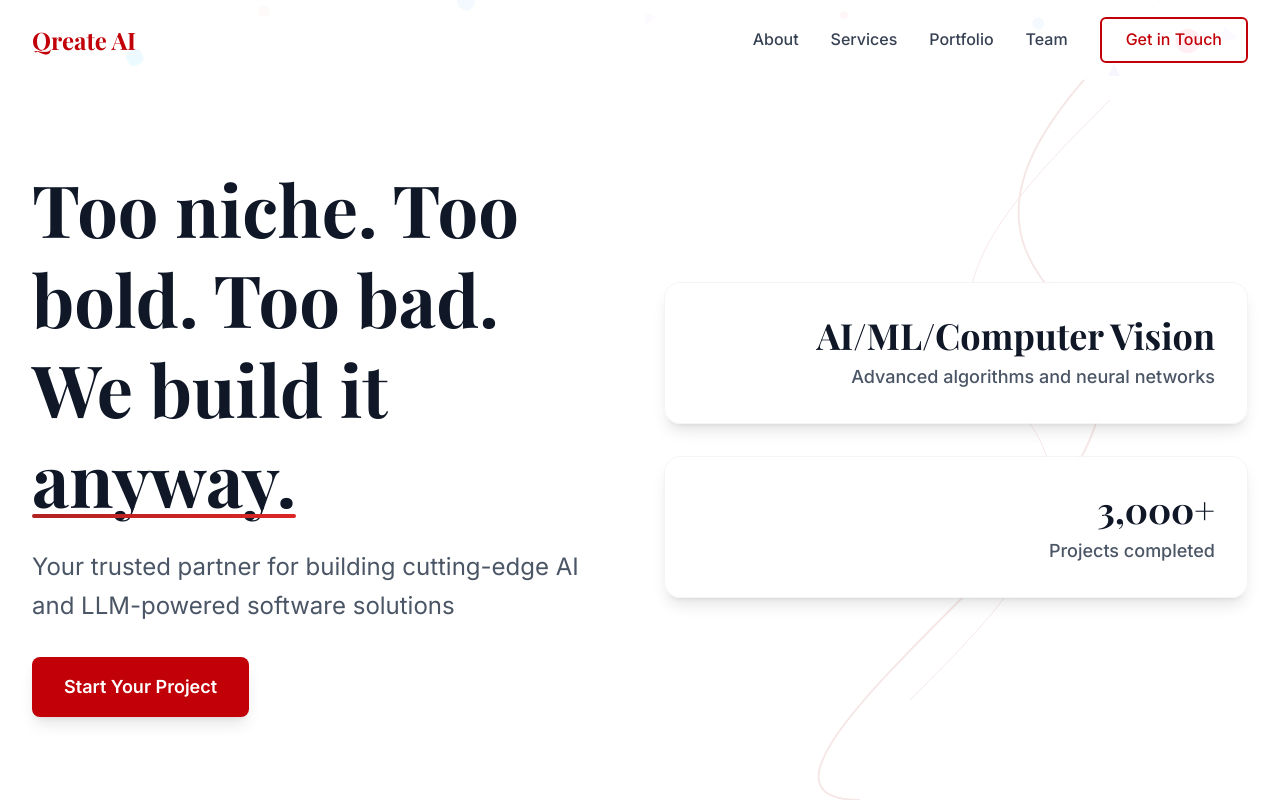
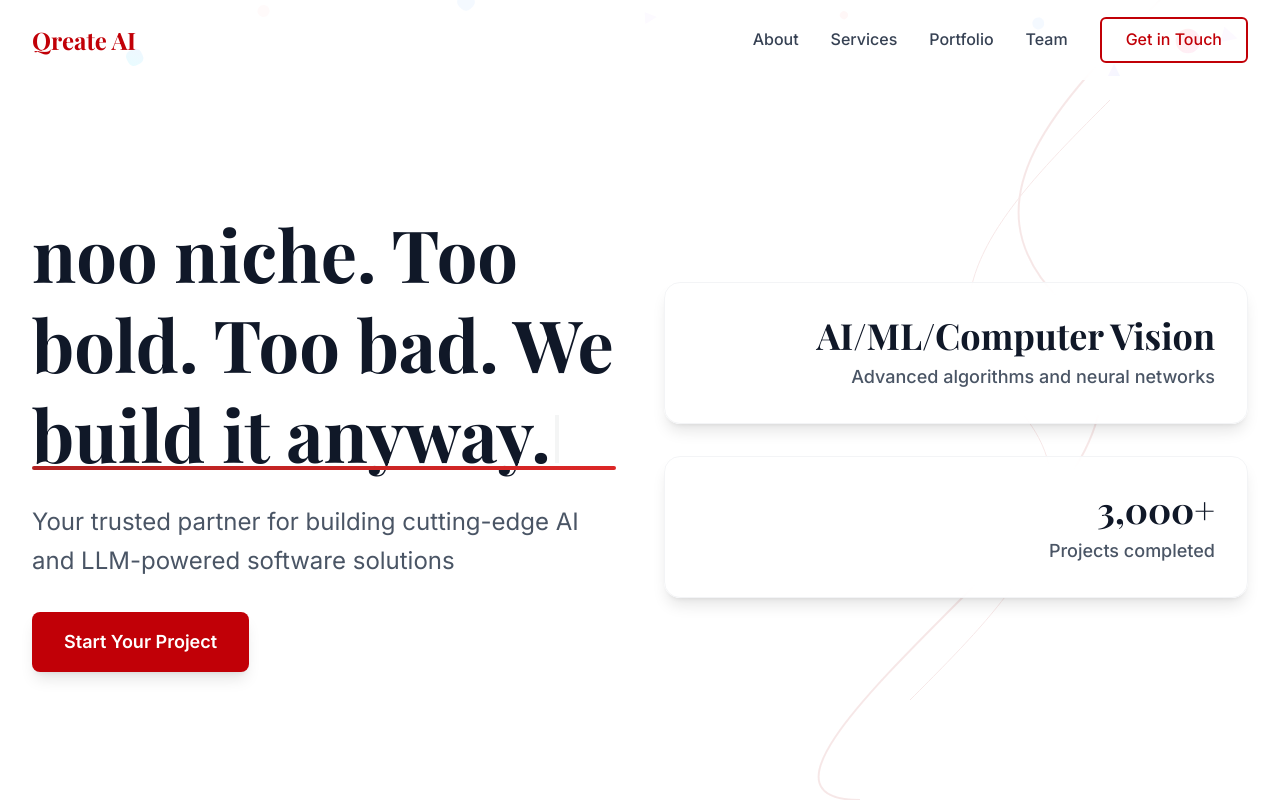
Before and after one commit to Aryaman-Arya/QreateAI, a React (Vite) app: page / in a window 1280 px wide. Shown: the top 800 px of the page. Built offline with nearby package versions, Linux system fonts and the light colour scheme.

Commit message:
Add typewriter effect to Hero section for engaging text animation

```diff
--- a/src/components/Hero.jsx
+++ b/src/components/Hero.jsx
@@ -1,4 +1,41 @@
 import { motion } from 'framer-motion'
+import { useState, useEffect } from 'react'
+
+const TypewriterText = ({ text, className, delay = 0, speed = 80 }) => {
+  const [displayText, setDisplayText] = useState('')
+  const [currentIndex, setCurrentIndex] = useState(0)
+
+  useEffect(() => {
+    const timer = setTimeout(() => {
+      if (currentIndex < text.length) {
+        setDisplayText(prev => prev + text[currentIndex])
+        setCurrentIndex(prev => prev + 1)
+      }
+    }, speed)
+
+    return () => clearTimeout(timer)
+  }, [currentIndex, text, speed])
+
+  useEffect(() => {
+    const startTimer = setTimeout(() => {
+      setCurrentIndex(0)
+      setDisplayText('')
+    }, delay * 1000)
+
+    return () => clearTimeout(startTimer)
+  }, [delay])
+
+  return (
+    <span className={className}>
+      {displayText}
+      <motion.span
+        animate={{ opacity: [1, 0] }}
+        transition={{ duration: 0.5, repeat: Infinity }}
+        className="inline-block w-1 h-12 bg-current ml-1"
+      />
+    </span>
+  )
+}
 
 const Hero = () => {
   const stats = [
@@ -42,20 +79,22 @@
                 transition={{ duration: 0.8, delay: 0.4 }}
                 className="text-5xl lg:text-6xl xl:text-7xl font-serif font-bold text-gray-900 leading-tight"
               >
-                Too niche. Too bold. Too bad.
-                <br />
-                <span className="relative">
-                  We build it anyway.
+                <div className="relative">
+                  <TypewriterText
+                    text="Too niche. Too bold. Too bad. We build it anyway."
+                    delay={0.4}
+                    speed={80}
+                  />
                   <motion.div
                     initial={{ width: 0 }}
                     animate={{ width: '100%' }}
-                    transition={{ duration: 1, delay: 1.2 }}
+                    transition={{ duration: 1, delay: 3.5 }}
                     className="absolute bottom-2 left-0 h-1 bg-red-700 rounded-full"
                     style={{
                       background: 'linear-gradient(90deg, #B22222 0%, #DC2626 100%)'
                     }}
                   />
-                </span>
+                </div>
               </motion.h1>
 
               <motion.p
```
